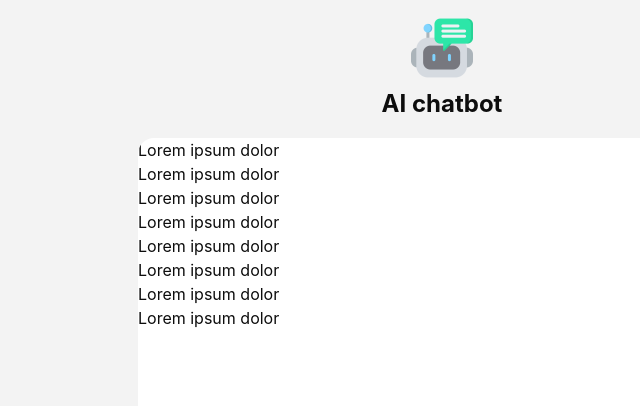
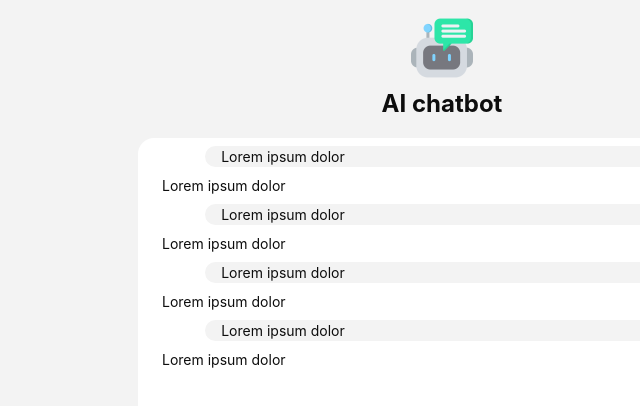
Before and after one commit to leslientodi/react-ai-chatbot, a React (Vite) app in the folder AI-chatbot/: page / in a window 1280 px wide. Shown: the top 406 px of the page, without its empty margins (198-838 px from the left). Built offline with nearby package versions, Linux system fonts and the light colour scheme.

Commit message:
Displaying messages

```diff
--- a/AI-chatbot/src/App.jsx
+++ b/AI-chatbot/src/App.jsx
@@ -1,6 +1,6 @@
 import { useState } from "react";
 import styles from "./App.module.css";
-import { Chat } from "./components/Chat";
+import { Chat } from "./components/Chat/Chat";
 
 function App() {
   const [messages, setMessages] = useState(MESSSAGES);
--- a/AI-chatbot/src/components/Chat.jsx
+++ b/AI-chatbot/src/components/Chat/Chat.jsx
@@ -1,8 +1,10 @@
+import styles from "./Chat.module.css";
+
 export function Chat({ messages }) {
   return (
-    <div>
+    <div className={styles.Chat}>
       {messages.map(({ role, content }, index) => (
-        <div key={index} data-role={role}>
+        <div key={index} data-role={role} className={styles.Message}>
           {content}
         </div>
       ))}
--- /dev/null
+++ b/AI-chatbot/src/components/Chat/Chat.module.css
@@ -0,0 +1,20 @@
+.Chat {
+    display: flex;
+    flex-direction: column;
+    gap: 8px;
+    height: 100%;
+    padding: 8px;
+    overflow-y: auto;
+  }
+
+  .Message {
+    width: 90%;
+    padding: 0 16px;
+    border-radius: 16px;
+    font-size: 14px;
+
+    &[data-role="user"] {
+      align-self: flex-end;
+      background: #f3f3f3;
+    }
+  }
```
